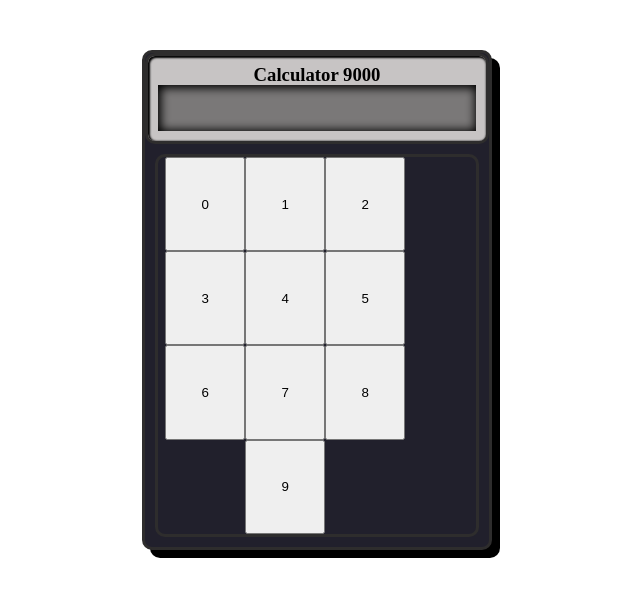
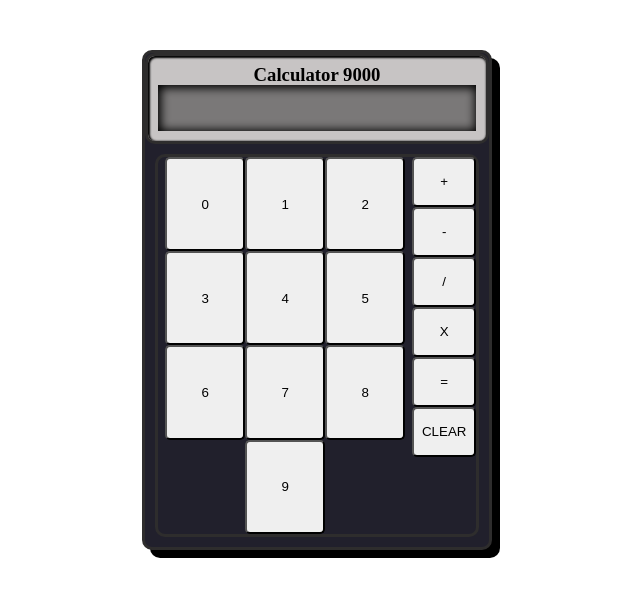
Before and after one commit to SalimTufts26/Calculator, a plain HTML site: page index.html in a window 1280 px wide. Shown: the whole page, without its empty margins (323-963 px from the left). Drawn offline with Linux system fonts and the light colour scheme.

Commit message:
Added clear button and operator buttons

```diff
--- a/index.html
+++ b/index.html
@@ -16,7 +16,14 @@
     </div>
     <div id="mid" class="mid">
       <div id="numbers" class="numbers"></div>
-      <div id="operators" class="operators"></div>
+      <div id="operators" class="operators">
+        <button id="+">+</button>
+        <button id="-">-</button>
+        <button id="/">/</button>
+        <button id="x">X</button>
+        <button id="=">=</button>
+        <button id="clear">CLEAR</button>
+      </div>
     </div>
   </div>
 
--- a/resources/scripts/script.js
+++ b/resources/scripts/script.js
@@ -1,7 +1,9 @@
 const numberButtons = document.querySelector("#numbers");
 const operatorButtons = document.querySelector("#operators");
 const output = document.querySelector("#output");
+const clearBtn = document.querySelector("#clear");
 
+// Create Buttons
 for (let i = 0; i <= 9; i++){
   const button = document.createElement("button");
   button.id = String(i);
@@ -9,8 +11,12 @@ for (let i = 0; i <= 9; i++){
   numberButtons.appendChild(button);
 }
 
+// Add event listener to each button
 const buttons = document.querySelectorAll("button");
 buttons.forEach(btn => btn.addEventListener("click", () => {
-  output.textContent = btn.id;
+  output.textContent += btn.id;
 }));
-console.log(buttons);
+
+clearBtn.addEventListener("click", () => {
+  output.textContent = "";
+});
--- a/resources/stylesheets/style.css
+++ b/resources/stylesheets/style.css
@@ -47,8 +47,21 @@
   width: 80%;
   flex-wrap: wrap;
   justify-content: center;
+
 }
 
 .numbers button {
   width: 80px;
+  border-radius: 5px;
 }
+
+.operators {
+  display: flex;
+  flex-direction: column;
+  width: 20%;
+}
+
+.operators button {
+  height: 50px;
+  border-radius: 5px;
+}
```
